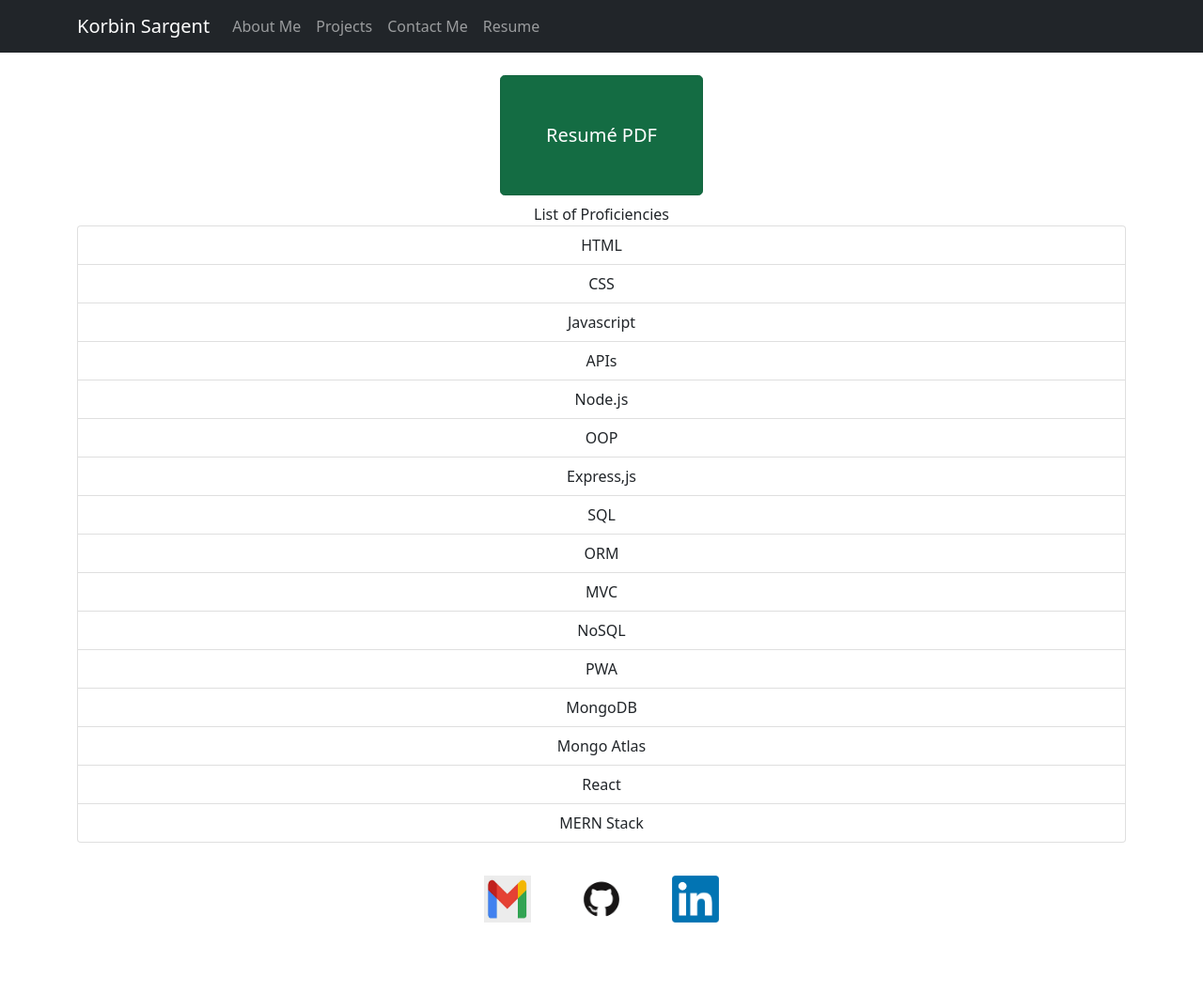
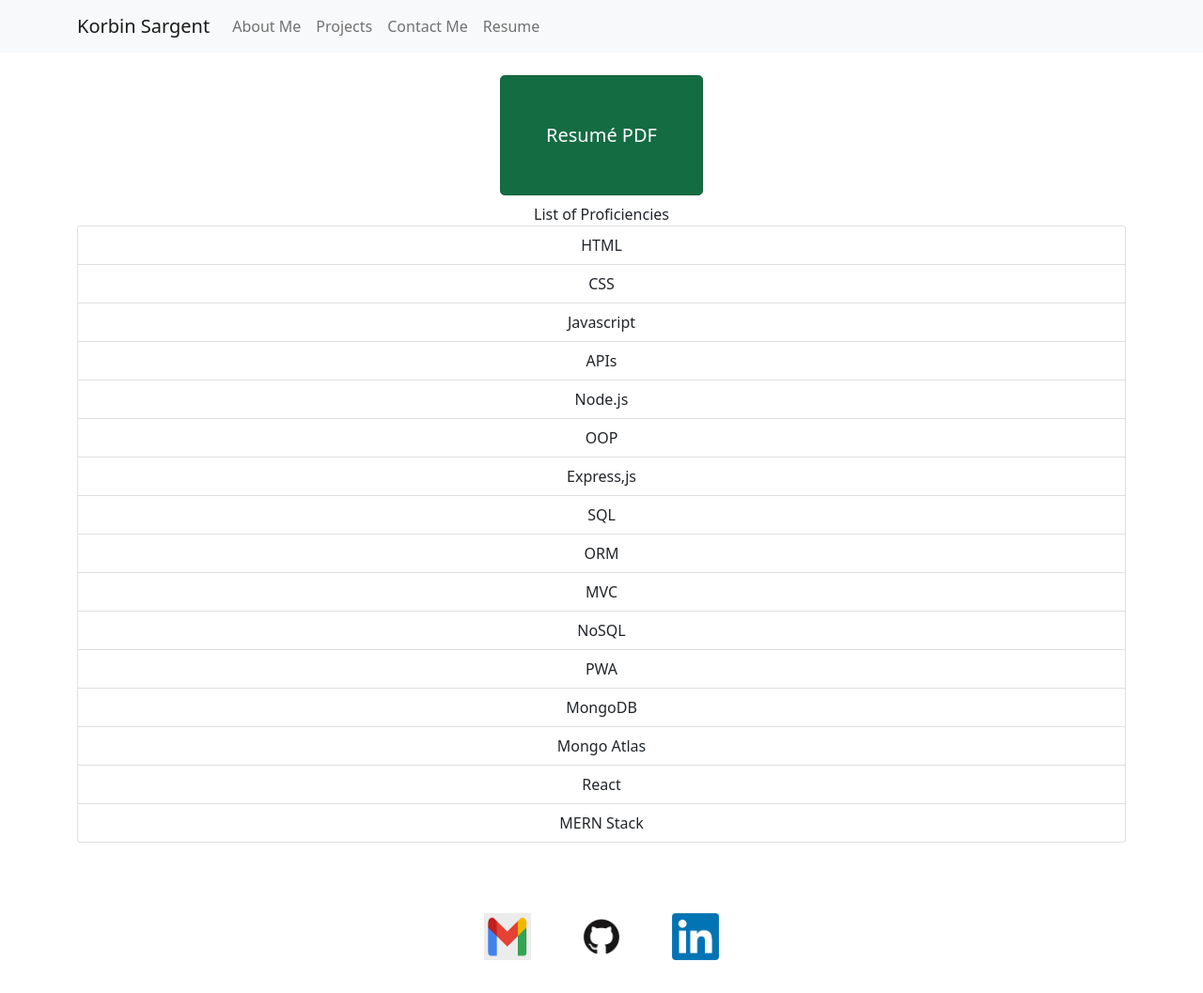
Before and after one commit to Korbin-Sargent/React-Portfolio, a React (Create React App) app: page /Resume in a window 1280 px wide. Shown: the whole page at 94% size. Before the commit the page ends 1017 px from the top, so only its background shows below. Built offline with nearby package versions, Linux system fonts and the light colour scheme.

Commit message:
Updating Readme file

```diff
--- a/src/App.js
+++ b/src/App.js
@@ -13,7 +13,7 @@ function App() {
         <NavBar />
         <Router>
           <Switch>
-          <Route exact path={["/", "/AboutMe", "/Home"]}>
+            <Route exact path={["/", "/AboutMe"]}>
               <AboutMe />
             </Route>
             <Route exact path="/Projects">
--- a/src/components/Footer/Footer.css
+++ b/src/components/Footer/Footer.css
@@ -6,6 +6,7 @@
   align-items: center;
   bottom: 0;
   width: 100%;
+  padding-top: 50px;
 }
 
 .icon {
--- a/src/components/NavBar/NavBar.js
+++ b/src/components/NavBar/NavBar.js
@@ -5,9 +5,9 @@ import { Navbar, Container, Nav } from "react-bootstrap";
 const NavBar = () => {
   return (
     <>
-      <Navbar bg="dark" variant="dark">
+      <Navbar bg="light" variant="light">
         <Container className="justify-content-center">
-          <Navbar.Brand href="/home">Korbin Sargent</Navbar.Brand>
+          <Navbar.Brand>Korbin Sargent</Navbar.Brand>
           <Nav className="me-auto">
             <Nav.Link href="/AboutMe">About Me</Nav.Link>
             <Nav.Link href="/Projects">Projects</Nav.Link>
```
Lines whose indentation alone changed are shown as unchanged.
